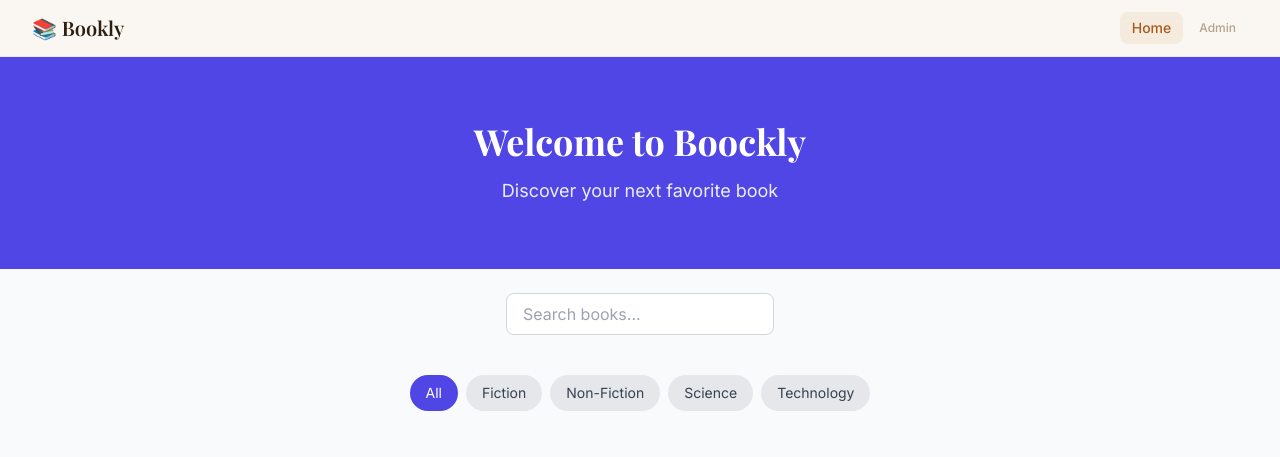
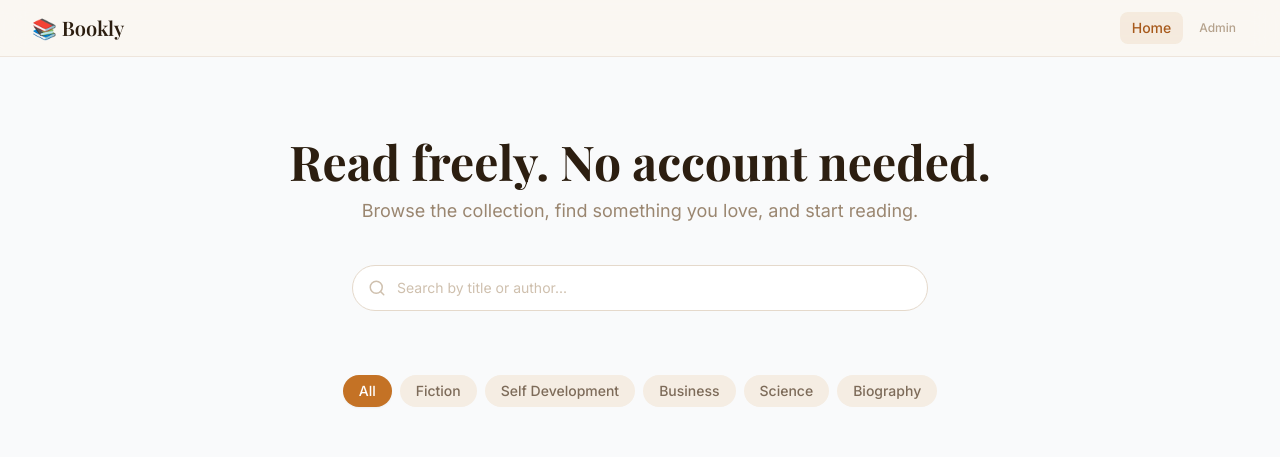
Before and after one commit to tanvirislam06408/boockly-client, a React (Vite) app: page / in a window 1280 px wide. Shown: the top 457 px of the page. Built offline with nearby package versions, Linux system fonts and the light colour scheme; grey boxes are pictures that could not be loaded; a web font is replaced by a local one.

Commit message:
feat: enhance components with improved layout and search functionality

```diff
--- a/src/components/CategoryFilter.jsx
+++ b/src/components/CategoryFilter.jsx
@@ -1,12 +1,22 @@
-function CategoryFilter() {
+const CATEGORIES = ['All', 'Fiction', 'Self Development', 'Business', 'Science', 'Biography']
+
+function CategoryFilter({ activeCategory, onSelect }) {
   return (
-    <div className="max-w-7xl mx-auto px-4 py-4">
-      <div className="flex gap-2 flex-wrap">
-        <button className="px-4 py-2 bg-indigo-600 text-white rounded-full text-sm">All</button>
-        <button className="px-4 py-2 bg-gray-200 text-gray-700 rounded-full text-sm hover:bg-gray-300">Fiction</button>
-        <button className="px-4 py-2 bg-gray-200 text-gray-700 rounded-full text-sm hover:bg-gray-300">Non-Fiction</button>
-        <button className="px-4 py-2 bg-gray-200 text-gray-700 rounded-full text-sm hover:bg-gray-300">Science</button>
-        <button className="px-4 py-2 bg-gray-200 text-gray-700 rounded-full text-sm hover:bg-gray-300">Technology</button>
+    <div className="max-w-3xl mx-auto px-4 sm:px-6 lg:px-8 pb-6">
+      <div className="flex gap-2 overflow-x-auto pb-1 scrollbar-hide sm:flex-wrap sm:justify-center">
+        {CATEGORIES.map((cat) => (
+          <button
+            key={cat}
+            onClick={() => onSelect(cat)}
+            className={`shrink-0 px-4 py-1.5 rounded-full text-sm font-medium transition-colors duration-150 ${
+              activeCategory === cat
+                ? 'bg-brand-500 text-white shadow-sm'
+                : 'bg-parchment-200 text-parchment-700 hover:bg-parchment-300'
+            }`}
+          >
+            {cat}
+          </button>
+        ))}
       </div>
     </div>
   )
--- a/src/components/Hero.jsx
+++ b/src/components/Hero.jsx
@@ -1,9 +1,21 @@
-function Hero() {
+import SearchBar from './SearchBar'
+
+function Hero({ searchValue, onSearchChange, onSearch }) {
   return (
-    <section className="bg-indigo-600 text-white py-16">
-      <div className="max-w-7xl mx-auto px-4 text-center">
-        <h2 className="text-4xl font-bold mb-4">Welcome to Boockly</h2>
-        <p className="text-lg opacity-90">Discover your next favorite book</p>
+    <section className="pt-16 pb-12 sm:pt-20 sm:pb-16">
+      <div className="max-w-3xl mx-auto px-4 sm:px-6 lg:px-8 text-center">
+        <h1 className="font-display text-4xl sm:text-5xl font-bold text-parchment-900 leading-tight mb-3">
+          Read freely. No account needed.
+        </h1>
+        <p className="text-parchment-600 text-lg mb-10">
+          Browse the collection, find something you love, and start reading.
+        </p>
+
+        <SearchBar
+          value={searchValue}
+          onChange={onSearchChange}
+          onSearch={onSearch}
+        />
       </div>
     </section>
   )
--- a/src/components/SearchBar.jsx
+++ b/src/components/SearchBar.jsx
@@ -1,11 +1,44 @@
-function SearchBar() {
+import { useState, useEffect, useRef } from 'react'
+import { Search } from 'lucide-react'
+
+function SearchBar({ value, onChange, onSearch }) {
+  const [localValue, setLocalValue] = useState(value)
+  const timerRef = useRef(null)
+
+  useEffect(() => {
+    setLocalValue(value)
+  }, [value])
+
+  useEffect(() => {
+    return () => clearTimeout(timerRef.current)
+  }, [])
+
+  function handleChange(e) {
+    const val = e.target.value
+    setLocalValue(val)
+    onChange(val)
+
+    clearTimeout(timerRef.current)
+    timerRef.current = setTimeout(() => {
+      onSearch(val)
+    }, 300)
+  }
+
   return (
-    <div className="max-w-2xl mx-auto px-4 py-6">
-      <input
-        type="text"
-        placeholder="Search books..."
-        className="w-full px-4 py-2 border border-gray-300 rounded-lg focus:outline-none focus:ring-2 focus:ring-indigo-500"
-      />
+    <div className="w-full max-w-xl mx-auto">
+      <div className="relative">
+        <Search
+          size={18}
+          className="absolute left-4 top-1/2 -translate-y-1/2 text-parchment-400 pointer-events-none"
+        />
+        <input
+          type="text"
+          value={localValue}
+          onChange={handleChange}
+          placeholder="Search by title or author..."
+          className="w-full pl-11 pr-4 py-3 bg-white border border-parchment-300 rounded-full text-sm text-parchment-900 placeholder:text-parchment-400 focus:outline-none focus:ring-2 focus:ring-brand-500/30 focus:border-brand-500 transition-colors duration-150"
+        />
+      </div>
     </div>
   )
 }
--- a/src/pages/Home.jsx
+++ b/src/pages/Home.jsx
@@ -1,19 +1,50 @@
+import { useState, useMemo } from 'react'
 import Navbar from '../components/Navbar'
 import Hero from '../components/Hero'
-import SearchBar from '../components/SearchBar'
 import CategoryFilter from '../components/CategoryFilter'
 import BookGrid from '../components/BookGrid'
 import Footer from '../components/Footer'
 import { mockBooks } from '../data/mockBooks'
 
 function Home() {
+  const [searchTerm, setSearchTerm] = useState('')
+  const [appliedSearch, setAppliedSearch] = useState('')
+  const [activeCategory, setActiveCategory] = useState('All')
+
+  const filteredBooks = useMemo(() => {
+    let result = mockBooks
+
+    if (appliedSearch) {
+      const q = appliedSearch.toLowerCase()
+      result = result.filter(
+        (book) =>
+          book.title.toLowerCase().includes(q) ||
+          book.author.toLowerCase().includes(q)
+      )
+    }
+
+    if (activeCategory !== 'All') {
+      result = result.filter((book) => book.category === activeCategory)
+    }
+
+    return result
+  }, [appliedSearch, activeCategory])
+
   return (
     <div className="min-h-screen flex flex-col">
       <Navbar />
-      <Hero />
-      <SearchBar />
-      <CategoryFilter />
-      <BookGrid books={mockBooks} />
+      <Hero
+        searchValue={searchTerm}
+        onSearchChange={setSearchTerm}
+        onSearch={setAppliedSearch}
+      />
+      <CategoryFilter
+        activeCategory={activeCategory}
+        onSelect={setActiveCategory}
+      />
+      <div className="flex-1">
+        <BookGrid books={filteredBooks} />
+      </div>
       <Footer />
     </div>
   )
```
